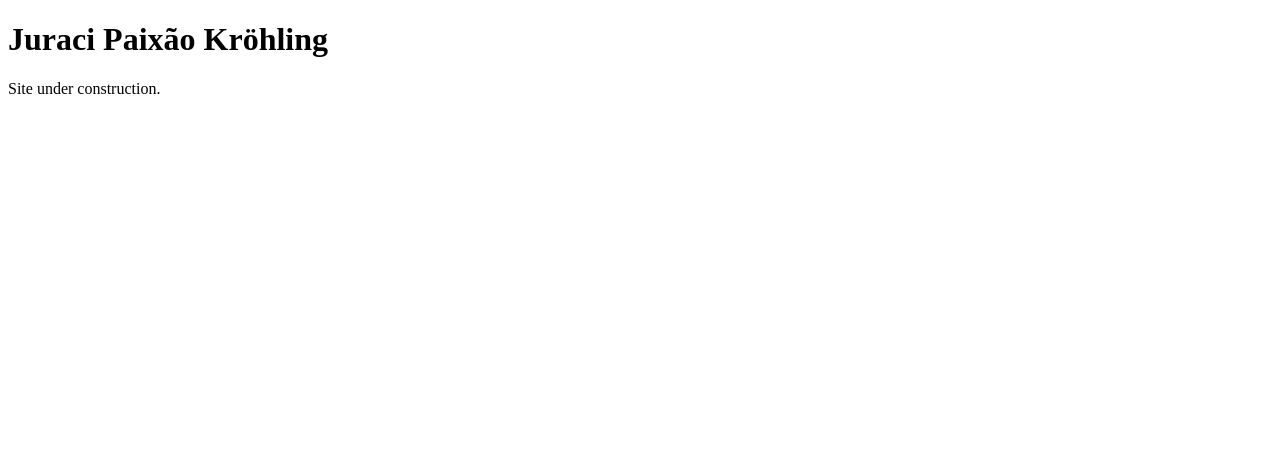
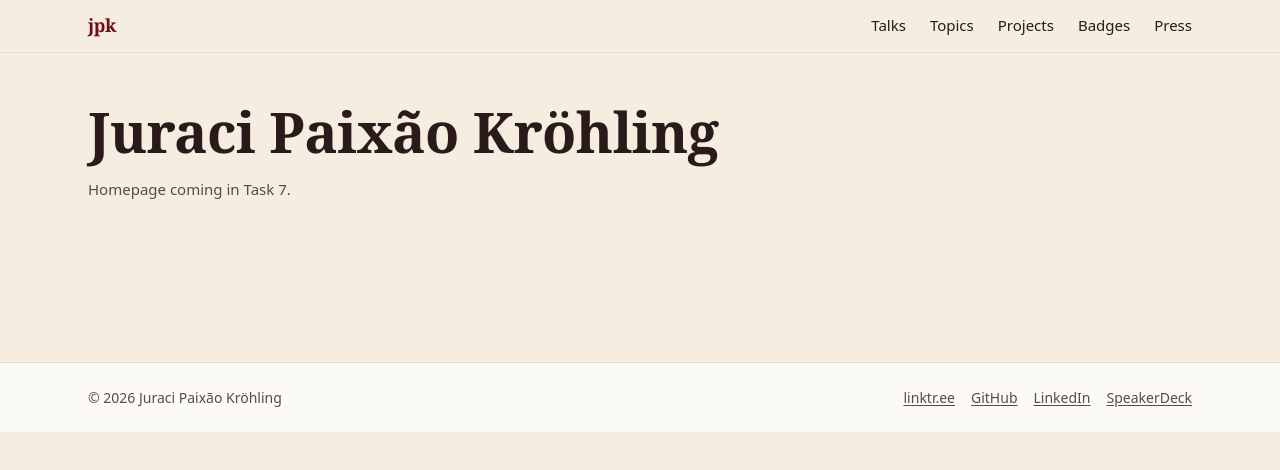
Before and after one commit to jpkrohling/talks, an Astro site in the folder website/: page / in a window 1280 px wide. Built offline with nearby package versions, Linux system fonts and the light colour scheme; Astro itself is replaced by a stand-in of ours.

Commit message:
feat(website): add design tokens, fonts, BaseLayout with nav and footer

```diff
--- a/website/package.json
+++ b/website/package.json
@@ -2,6 +2,9 @@
   "name": "website",
   "version": "0.0.1",
   "dependencies": {
+    "@fontsource-variable/fraunces": "^5.2.9",
+    "@fontsource-variable/inter": "^5.2.8",
+    "@fontsource-variable/source-serif-4": "^5.2.9",
     "astro": "^6.1.7"
   },
   "engines": {
--- /dev/null
+++ b/website/src/components/SiteFooter.astro
@@ -0,0 +1,21 @@
+---
+const year = new Date().getFullYear();
+---
+<footer>
+  <div class="container inner">
+    <p>© {year} Juraci Paixão Kröhling</p>
+    <ul>
+      <li><a href="https://linktr.ee/jpkroehling" rel="me">linktr.ee</a></li>
+      <li><a href="https://github.com/jpkrohling" rel="me">GitHub</a></li>
+      <li><a href="https://www.linkedin.com/in/jpkroehling" rel="me">LinkedIn</a></li>
+      <li><a href="https://speakerdeck.com/jpkroehling" rel="me">SpeakerDeck</a></li>
+    </ul>
+  </div>
+</footer>
+<style>
+  footer { border-top: 1px solid var(--cream-200); background: var(--cream-50); margin-top: var(--space-24); }
+  .inner { display: flex; justify-content: space-between; align-items: center; padding-block: var(--space-6); flex-wrap: wrap; gap: var(--space-4); }
+  p { margin: 0; color: var(--ink-600); font-size: 0.875rem; }
+  ul { display: flex; gap: var(--space-4); list-style: none; margin: 0; padding: 0; font-size: 0.875rem; }
+  ul a { color: var(--ink-600); }
+</style>
--- /dev/null
+++ b/website/src/components/SiteNav.astro
@@ -0,0 +1,30 @@
+---
+const { base = import.meta.env.BASE_URL } = Astro.props;
+const trim = (p: string) => (base.endsWith('/') ? base.slice(0, -1) : base) + p;
+const links = [
+  { href: trim('/talks/'), label: 'Talks' },
+  { href: trim('/topics/'), label: 'Topics' },
+  { href: trim('/projects/'), label: 'Projects' },
+  { href: trim('/badges/'), label: 'Badges' },
+  { href: trim('/press/'), label: 'Press' },
+];
+---
+<nav aria-label="Primary">
+  <div class="container nav-inner">
+    <a class="mark" href={trim('/')} aria-label="Home">
+      <span>jpk</span>
+    </a>
+    <ul>
+      {links.map((l) => <li><a href={l.href}>{l.label}</a></li>)}
+    </ul>
+  </div>
+</nav>
+<style>
+  nav { background: var(--cream-100); border-bottom: 1px solid var(--cream-200); position: sticky; top: 0; z-index: 10; backdrop-filter: blur(8px); }
+  .nav-inner { display: flex; align-items: center; justify-content: space-between; padding-block: var(--space-3); }
+  .mark { font-family: var(--font-display); font-weight: 700; font-size: 1.125rem; color: var(--bordeaux-700); text-decoration: none; letter-spacing: -0.02em; }
+  ul { display: flex; gap: var(--space-6); list-style: none; margin: 0; padding: 0; font-size: 0.9375rem; }
+  ul a { color: var(--ink-900); text-decoration: none; }
+  ul a:hover { color: var(--bordeaux-700); }
+  @media (max-width: 640px) { ul { gap: var(--space-4); font-size: 0.875rem; } }
+</style>
--- /dev/null
+++ b/website/src/layouts/BaseLayout.astro
@@ -0,0 +1,45 @@
+---
+import '../styles/global.css';
+import SiteFooter from '../components/SiteFooter.astro';
+import SiteNav from '../components/SiteNav.astro';
+
+interface Props {
+  title: string;
+  description?: string;
+  ogImage?: string;
+}
+
+const {
+  title,
+  description = 'Juraci Paixão Kröhling — speaker, engineer, OpenTelemetry Governance, co-founder of OllyGarden.',
+  ogImage,
+} = Astro.props;
+const canonical = new URL(Astro.url.pathname, Astro.site).toString();
+const siteTitle = title === 'Juraci Paixão Kröhling' ? title : `${title} · Juraci Paixão Kröhling`;
+---
+<!DOCTYPE html>
+<html lang="en">
+  <head>
+    <meta charset="utf-8" />
+    <meta name="viewport" content="width=device-width, initial-scale=1" />
+    <title>{siteTitle}</title>
+    <meta name="description" content={description} />
+    <meta name="author" content="Juraci Paixão Kröhling" />
+    <link rel="canonical" href={canonical} />
+    <link rel="icon" type="image/svg+xml" href={`${import.meta.env.BASE_URL}favicon.svg`} />
+    <meta property="og:title" content={siteTitle} />
+    <meta property="og:description" content={description} />
+    <meta property="og:type" content="website" />
+    <meta property="og:url" content={canonical} />
+    {ogImage && <meta property="og:image" content={ogImage} />}
+    <meta name="twitter:card" content="summary_large_image" />
+  </head>
+  <body>
+    <a class="skip-to-content" href="#main">Skip to content</a>
+    <SiteNav />
+    <main id="main">
+      <slot />
+    </main>
+    <SiteFooter />
+  </body>
+</html>
--- a/website/src/pages/index.astro
+++ b/website/src/pages/index.astro
@@ -1,13 +1,9 @@
 ---
+import BaseLayout from '../layouts/BaseLayout.astro';
 ---
-<!DOCTYPE html>
-<html lang="en">
-  <head>
-    <meta charset="utf-8" />
-    <title>Juraci Paixão Kröhling</title>
-  </head>
-  <body>
+<BaseLayout title="Juraci Paixão Kröhling">
+  <div class="container" style="padding-block: var(--space-12);">
     <h1>Juraci Paixão Kröhling</h1>
-    <p>Site under construction.</p>
-  </body>
-</html>
+    <p class="meta">Homepage coming in Task 7.</p>
+  </div>
+</BaseLayout>
--- /dev/null
+++ b/website/src/styles/global.css
@@ -0,0 +1,122 @@
+@import "@fontsource-variable/fraunces/index.css";
+@import "@fontsource-variable/source-serif-4/index.css";
+@import "@fontsource-variable/inter/index.css";
+@import "./tokens.css";
+
+*,
+*::before,
+*::after {
+  box-sizing: border-box;
+}
+html {
+  -webkit-text-size-adjust: 100%;
+  text-size-adjust: 100%;
+}
+
+body {
+  margin: 0;
+  background: var(--cream-100);
+  color: var(--ink-900);
+  font-family: var(--font-ui);
+  font-size: 1rem;
+  line-height: 1.55;
+  font-feature-settings: "ss01", "ss02";
+}
+
+h1,
+h2,
+h3,
+h4 {
+  font-family: var(--font-display);
+  color: var(--ink-900);
+  font-weight: 650;
+  letter-spacing: -0.01em;
+  line-height: 1.1;
+  margin: 0 0 var(--space-4);
+}
+h1 {
+  font-size: clamp(2rem, 4vw + 1rem, 3.5rem);
+}
+h2 {
+  font-size: clamp(1.5rem, 2vw + 1rem, 2.25rem);
+}
+h3 {
+  font-size: 1.25rem;
+}
+
+p {
+  margin: 0 0 var(--space-4);
+}
+a {
+  color: var(--bordeaux-700);
+  text-decoration-thickness: 1px;
+  text-underline-offset: 2px;
+}
+a:hover {
+  color: var(--bordeaux-900);
+}
+
+:focus-visible {
+  outline: 2px solid var(--bordeaux-700);
+  outline-offset: 2px;
+  border-radius: 2px;
+}
+
+img,
+svg,
+video {
+  max-width: 100%;
+  height: auto;
+  display: block;
+}
+
+.skip-to-content {
+  position: absolute;
+  top: -9999px;
+  left: 0;
+  background: var(--bordeaux-700);
+  color: var(--cream-50);
+  padding: var(--space-2) var(--space-4);
+  z-index: 1000;
+}
+.skip-to-content:focus {
+  top: 0;
+}
+
+.container {
+  max-width: var(--content-width);
+  margin: 0 auto;
+  padding: 0 var(--space-6);
+}
+.prose {
+  max-width: var(--text-width);
+  font-family: var(--font-body);
+  font-size: 1.0625rem;
+  line-height: 1.65;
+  color: var(--ink-900);
+}
+.prose p {
+  margin: 0 0 var(--space-4);
+}
+
+.eyebrow {
+  font-family: var(--font-ui);
+  font-size: 0.75rem;
+  letter-spacing: 0.12em;
+  text-transform: uppercase;
+  color: var(--bordeaux-700);
+  font-weight: 600;
+}
+.meta {
+  color: var(--ink-600);
+  font-size: 0.9375rem;
+}
+
+@media (prefers-reduced-motion: reduce) {
+  *,
+  *::before,
+  *::after {
+    animation-duration: 0.01ms !important;
+    transition-duration: 0.01ms !important;
+  }
+}
--- /dev/null
+++ b/website/src/styles/tokens.css
@@ -0,0 +1,37 @@
+:root {
+  /* Color — bordeaux + cream + warm neutrals */
+  --bordeaux-900: #4a0a12;
+  --bordeaux-700: #6d0f1a; /* primary */
+  --bordeaux-500: #8b1a2b;
+  --cream-50: #fbfaf6;
+  --cream-100: #f4ede0;
+  --cream-200: #e8dcc4;
+  --ink-900: #2a1a1a;
+  --ink-600: #5a4a4a;
+  --ink-400: #8a7560;
+
+  /* Type */
+  --font-display: "Fraunces Variable", Georgia, serif;
+  --font-body: "Source Serif 4 Variable", Georgia, serif;
+  --font-ui: "Inter Variable", system-ui, -apple-system, sans-serif;
+
+  /* Spacing — 8-pt grid */
+  --space-1: 0.25rem;
+  --space-2: 0.5rem;
+  --space-3: 0.75rem;
+  --space-4: 1rem;
+  --space-6: 1.5rem;
+  --space-8: 2rem;
+  --space-12: 3rem;
+  --space-16: 4rem;
+  --space-24: 6rem;
+
+  /* Layout */
+  --radius-card: 6px;
+  --radius-pill: 100px;
+  --content-width: 72rem;
+  --text-width: 38rem;
+
+  /* Motion */
+  --ease-out: cubic-bezier(0.16, 1, 0.3, 1);
+}
```
Also changed, not shown: website/public/favicon.ico (deleted), website/public/favicon.svg, 1 other file.
